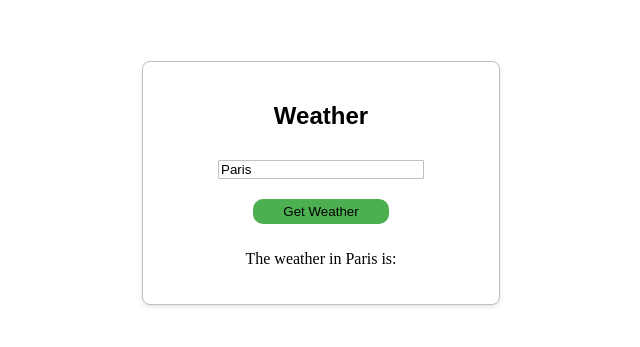
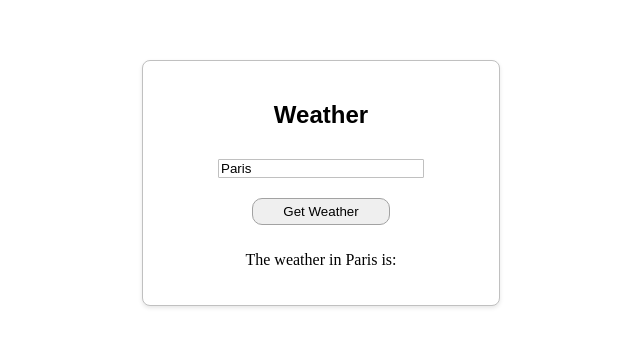
Before and after one commit to sugihenson/react-from-scratch, a React app: page / in a window 1280 px wide. Shown: the part 225-572 px from the top of the page, without its empty margins (319-959 px from the left). Built offline with nearby package versions, Linux system fonts and the light colour scheme; no server answers.

Commit message:
hover button style change; if text input is empty alternate message displayed

```diff
--- a/src/stylesheet.css
+++ b/src/stylesheet.css
@@ -32,9 +32,12 @@
 .weatherButton {
   margin: 10px;
   border-radius: 10px;
-  background-color: #4CAF50;
-  border: none;
+  border: 1px solid #a2a2a2;
   padding: 5px 30px;
+}
+
+.weatherButton:hover {
+  background-color: #45a049;
 }
 
 .weatherInfo {
--- a/src/weather.js
+++ b/src/weather.js
@@ -59,7 +59,9 @@ export default function Weather() {
 
   // testing useEffect - updates the message when the user types in the text input
   useEffect(() => {
-    setMessage(`The weather in ${city} is:`);
+    city
+      ? setMessage(`The weather in ${city} is:`)
+      : setMessage("Please enter a city and click 'Get Weather'");
   }, [city]);
 
   return (
```
